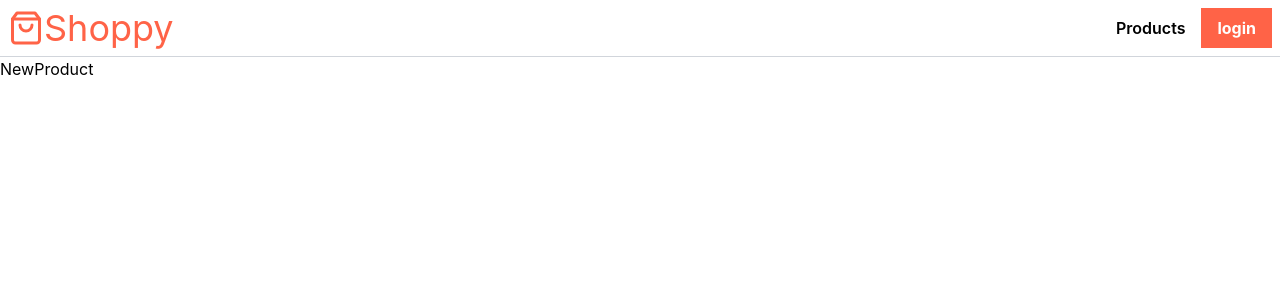
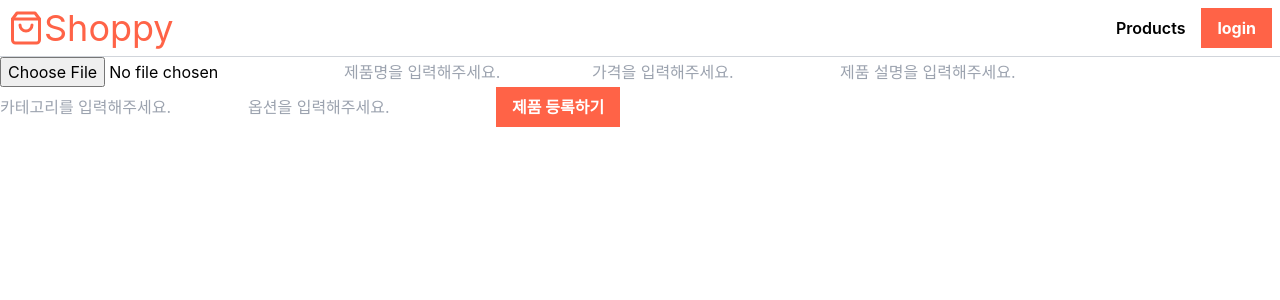
Before and after one commit to TedKoDev/project, a React (Create React App) app: page /products/new in a window 1280 px wide. Shown: the top 300 px of the page. Built offline with nearby package versions, Linux system fonts and the light colour scheme; no server answers.

Commit message:
checkpoinst

```diff
--- /dev/null
+++ b/src/api/uploader.js
@@ -0,0 +1,11 @@
+export async function uploadImage(file) {
+    const data = new FormData();
+    data.append('file', file);
+    data.append('upload_preset', process.env.REACT_APP_CLOUDINARY_PRESET);
+    return fetch(process.env.REACT_APP_CLOUDINARY_URL, {
+        method: 'POST',
+        body: data,
+    })
+        .then((res) => res.json())
+        .then((data) => data.url);
+}
--- a/src/components/Navbar.jsx
+++ b/src/components/Navbar.jsx
@@ -13,6 +13,7 @@ export default function Navbar() {
   //로그인 상태를 확인해야함
 
   const { user, login, logout } = useAuthContext();
+  console.log(user)
 
   return (
     <header className="flex justify-between border-b border-gray-300 p-2">
--- a/src/pages/NewProduct.jsx
+++ b/src/pages/NewProduct.jsx
@@ -1,9 +1,91 @@
-import React from 'react';
+import React, { useState } from 'react';
+import Button from '../components/ui/Button';
+import { uploadImage } from '../api/uploader';
 
 export default function NewProduct() {
+
+    const [product, setProduct] = useState({});
+    const [file, setFile] = useState(null);
+
+
+    const handleChange = (e) => {
+        const { name, value, files } = e.target;
+
+        if (name === 'file') {
+            setFile(files && files[0]);
+            return;
+        }
+
+        setProduct({ ...product, [name]: value });
+    }
+
+    const handleSubmit = (e) => {
+        e.preventDefault();
+        uploadImage(file)
+            .then(url => {
+                console.log('url', url)
+            }
+            )
+
+
+    }
+
+
     return (
-        <div>
-            NewProduct
-        </div>
+        <section>
+            {file && <img src={URL.createObjectURL(file)} alt='preview' />}
+            <form onSubmit={handleSubmit}>
+                <input
+                    type='file'
+                    accept='image/*'
+                    name='file'
+                    required
+                    onChange={handleChange}
+
+                />
+                <input
+                    type='text'
+                    name='title'
+                    required
+                    placeholder='제품명을 입력해주세요.'
+                    value={product.title ?? ''}
+                    onChange={handleChange}
+                />
+                <input
+                    type='number'
+                    name='price'
+                    required
+                    placeholder='가격을 입력해주세요.'
+                    value={product.price ?? ''}
+                    onChange={handleChange}
+                />
+                <input
+                    type='text'
+                    name='description'
+                    required
+                    placeholder='제품 설명을 입력해주세요.'
+                    value={product.description ?? ''}
+                    onChange={handleChange}
+                />
+                <input
+                    type='text'
+                    name='category'
+                    required
+                    placeholder='카테고리를 입력해주세요.'
+                    value={product.category ?? ''}
+                    onChange={handleChange}
+                />
+                <input
+                    type='option'
+                    name='option'
+                    required
+                    placeholder='옵션을 입력해주세요.'
+                    value={product.option ?? ''}
+                    onChange={handleChange}
+                />
+                <Button type='submit' text={'제품 등록하기'} />
+            </form>
+        </section>
+
     );
 }
```
